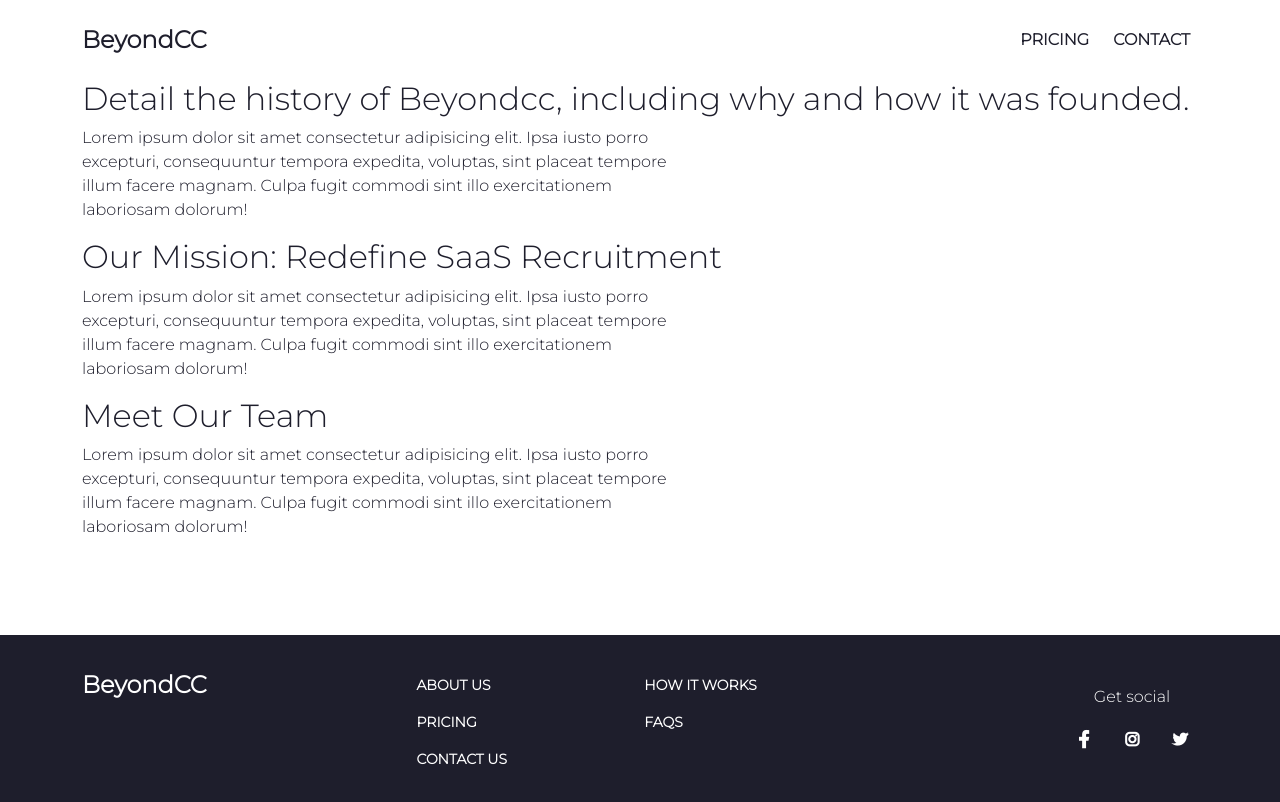
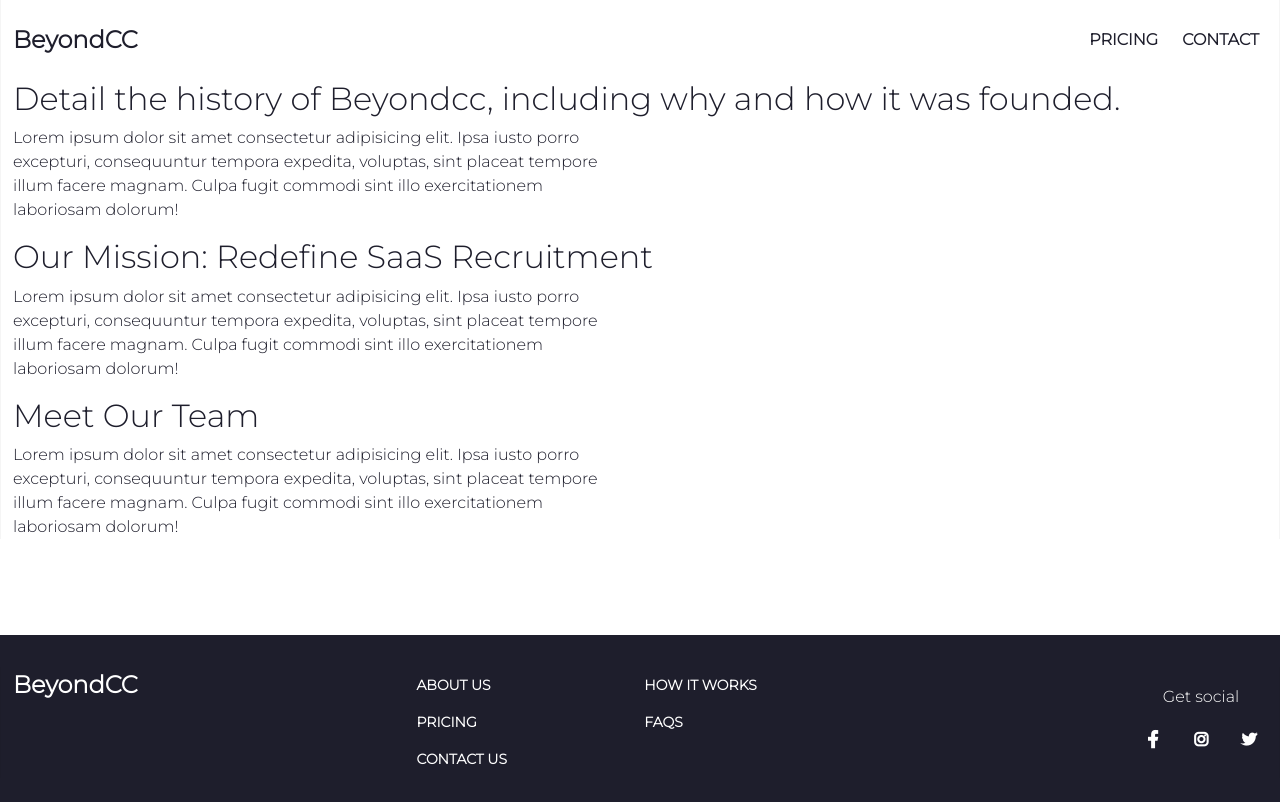
Before and after one commit to lazy-manushya/beyondcc-fe, a Next.js app: page /about in a window 1280 px wide. Shown: the top 802 px of the page. Built offline with nearby package versions, Linux system fonts and the light colour scheme.

Commit message:
Update core.css

```diff
--- a/src/styles/core.css
+++ b/src/styles/core.css
@@ -1,3 +1,9 @@
 * {
   box-sizing: border-box;
 }
+
+.container {
+  border-right: 1px solid rgba(0, 0, 0, 0.04);
+  border-left: 1px solid rgba(0, 0, 0, 0.04);
+  max-width: 1460px;
+}
```
